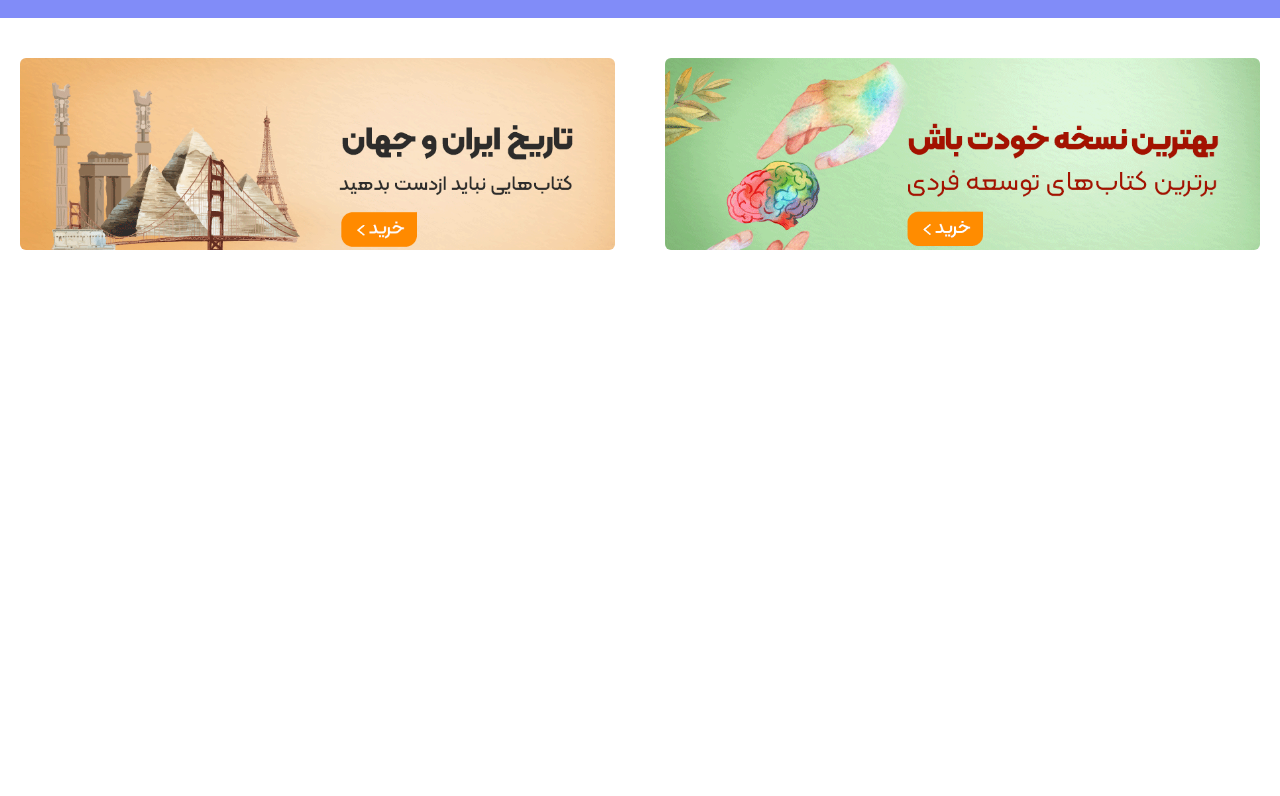
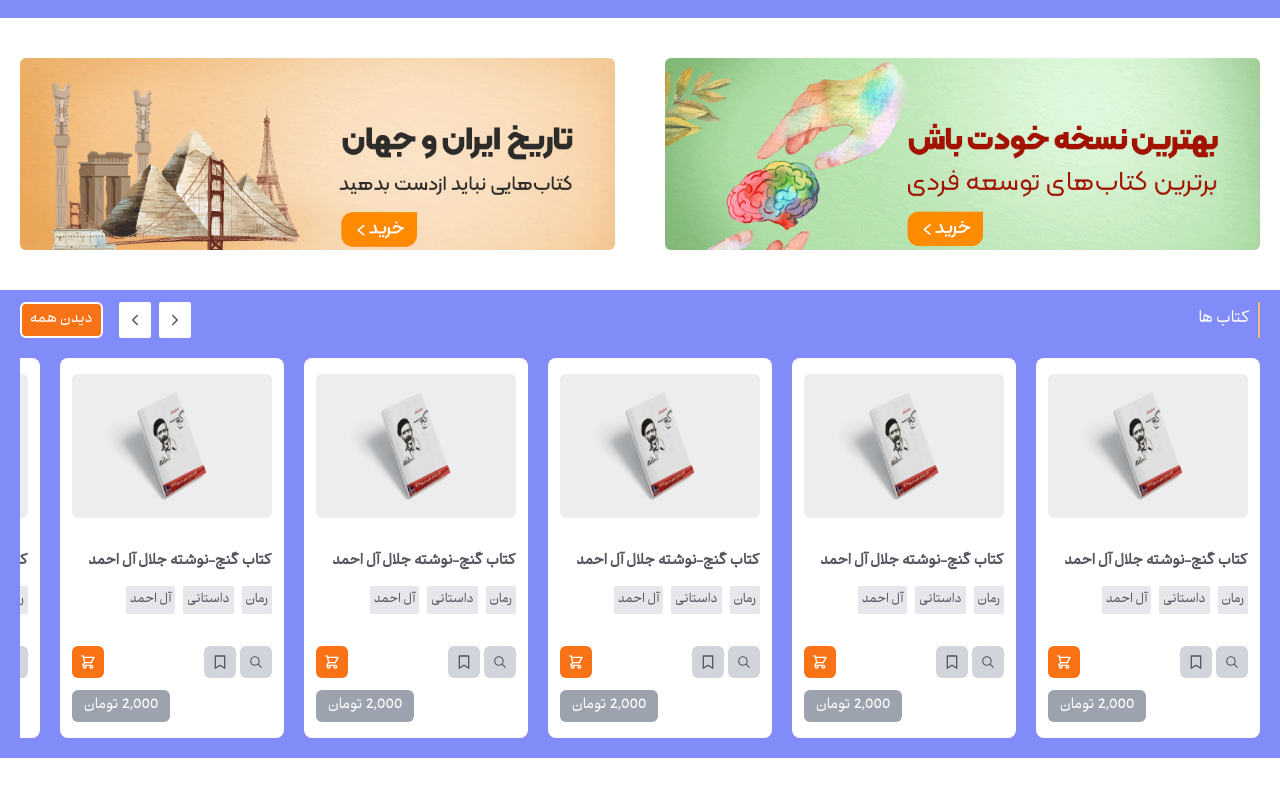
Before and after one commit to HosseinKM2000/full-stack-store-project, a Next.js app: page / in a window 1280 px wide. Shown: the part 1017-1813 px from the top of the page. Before the commit the page ends 1307 px from the top, so only its background shows below. Built offline with nearby package versions, Linux system fonts and the light colour scheme.

Commit message:
add secound product slider (secound product slider in Home page)

```diff
--- a/app/page.js
+++ b/app/page.js
@@ -8,8 +8,9 @@ export default function Home() {
     <main>
       <Header/>
       <MainSlider/>
-      <ProductSlider/>
+      <ProductSlider title={'اپلیکیشن ها'}/>
       <MainBanner/>
+      <ProductSlider title={'کتاب ها'}/>
     </main>
   )
 }
--- a/components/productSlider/index.jsx
+++ b/components/productSlider/index.jsx
@@ -8,7 +8,7 @@ import {IoIosArrowForward} from 'react-icons/io';
 import ArticleSection from "../articleSection/index";
 
 
-const ProductSlider = () => {
+const ProductSlider = ({title}) => {
 
     const carouselRef = useRef()
     const carouselSwitcher = (data) => {
@@ -27,7 +27,7 @@ const ProductSlider = () => {
             <div className="w-full flex justify-between">
                 <div className="flex items-center gap-2">
                     <div className="h-full w-[2px] bg-orange-300"></div>
-                    <h1 className="text-white text-lg">اپلیکیشن ها</h1>
+                    <h1 className="text-white text-lg">{title}</h1>
                 </div>
                 <div className="flex gap-4">
                     <div className="flex gap-2">
```
